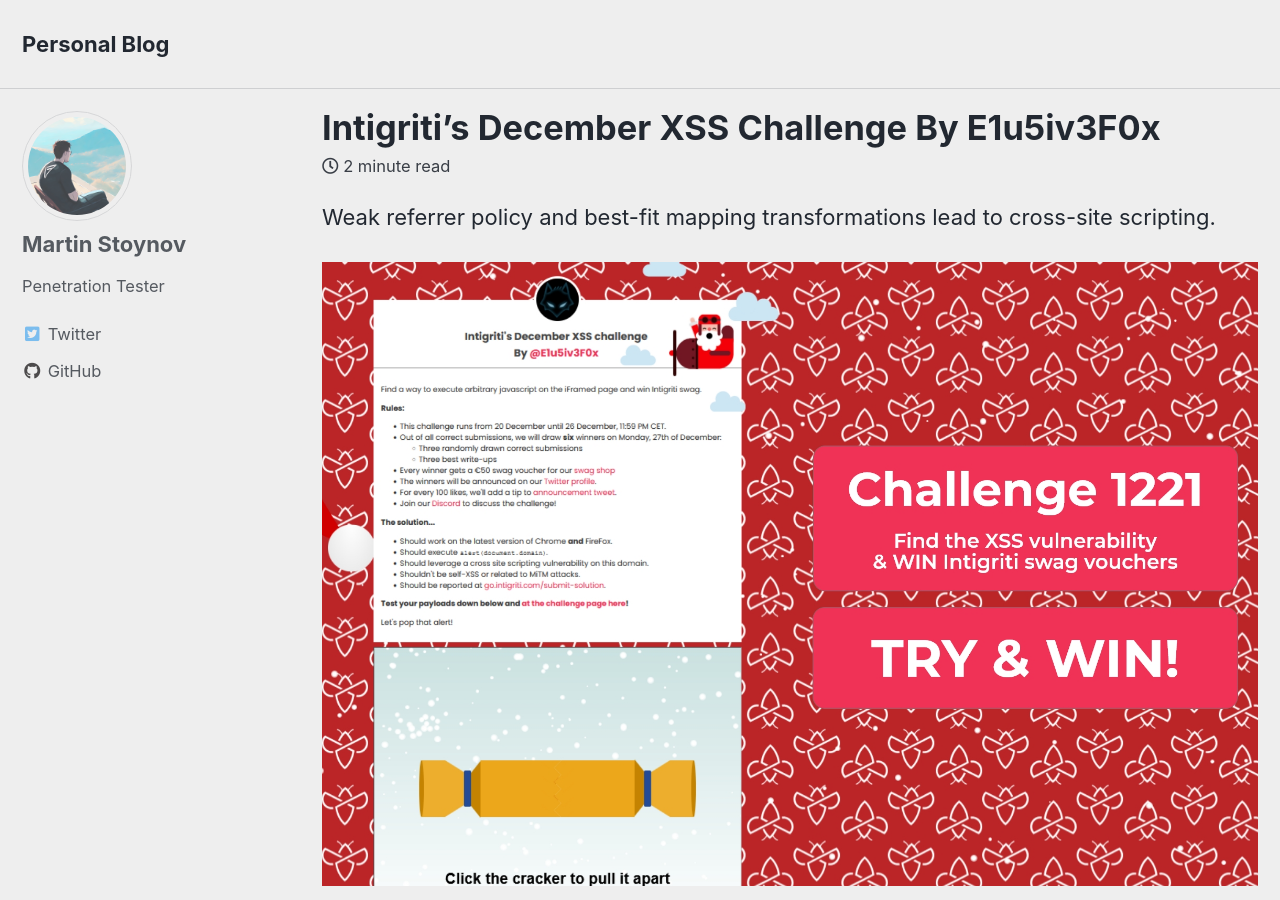
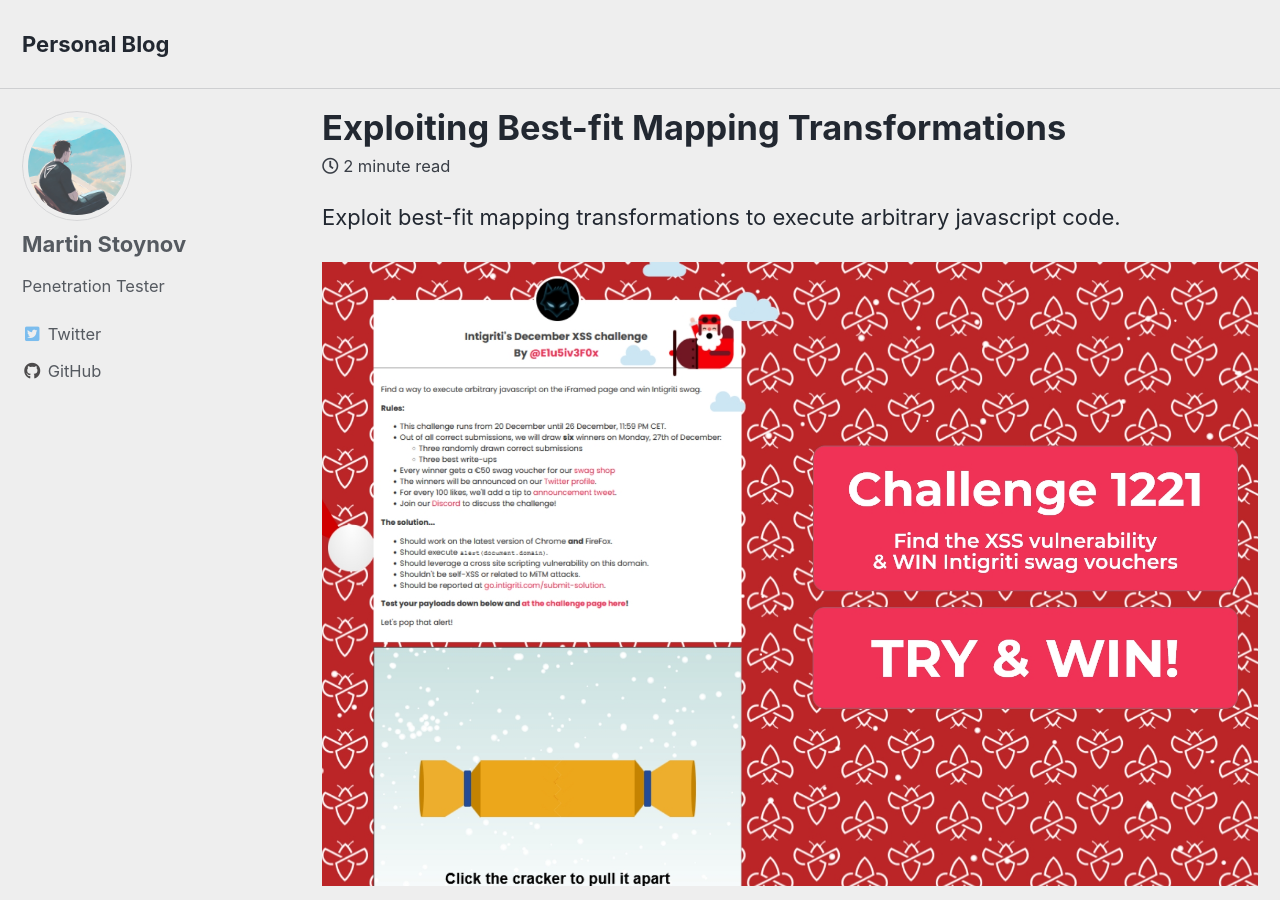
Before and after one commit to martinstnv/challenges, a Jekyll site: the page built from _posts/2021-12-26-exploiting-best-fit-mapping-transformations.md, in a window 1280 px wide and 900 px high. Built offline with Jekyll 4.4.1, drawn with Linux system fonts in a browser that asks for light colours; cached includes are drawn as plain includes.

Commit message:
Update and rename 2021-12-26-intigriti-december-xss-challenge-e1u5iv3f0x.md to 2021-12-26-exploiting-best-fit-mapping-transformations.md

```diff
--- a/_posts/2021-12-26-intigriti-december-xss-challenge-e1u5iv3f0x.md
+++ b/_posts/2021-12-26-exploiting-best-fit-mapping-transformations.md
@@ -1,6 +1,6 @@
 ---
 layout: single
-title: Intigriti’s December XSS Challenge By E1u5iv3F0x
+title: Exploiting Best-fit Mapping Transformations
 date: 2021-12-26
 classes: wide
 tags:
@@ -10,7 +10,7 @@
   - E1u5iv3F0x
 ---
 
-Weak referrer policy and best-fit mapping transformations lead to cross-site scripting.
+Exploit best-fit mapping transformations to execute arbitrary javascript code.
 
 ![share](/assets/images/intigriti/2021/12/share.jpg)
 
```
